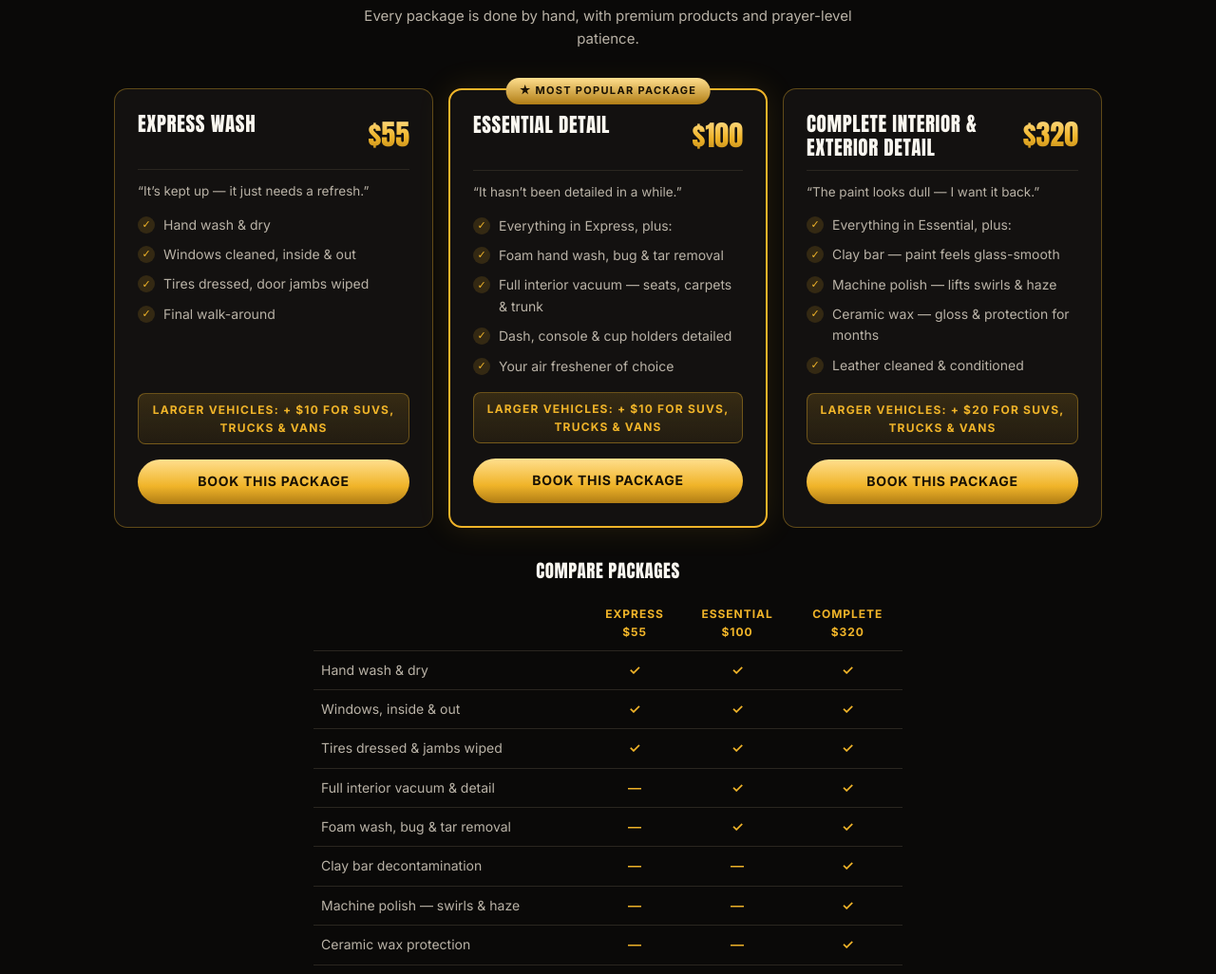
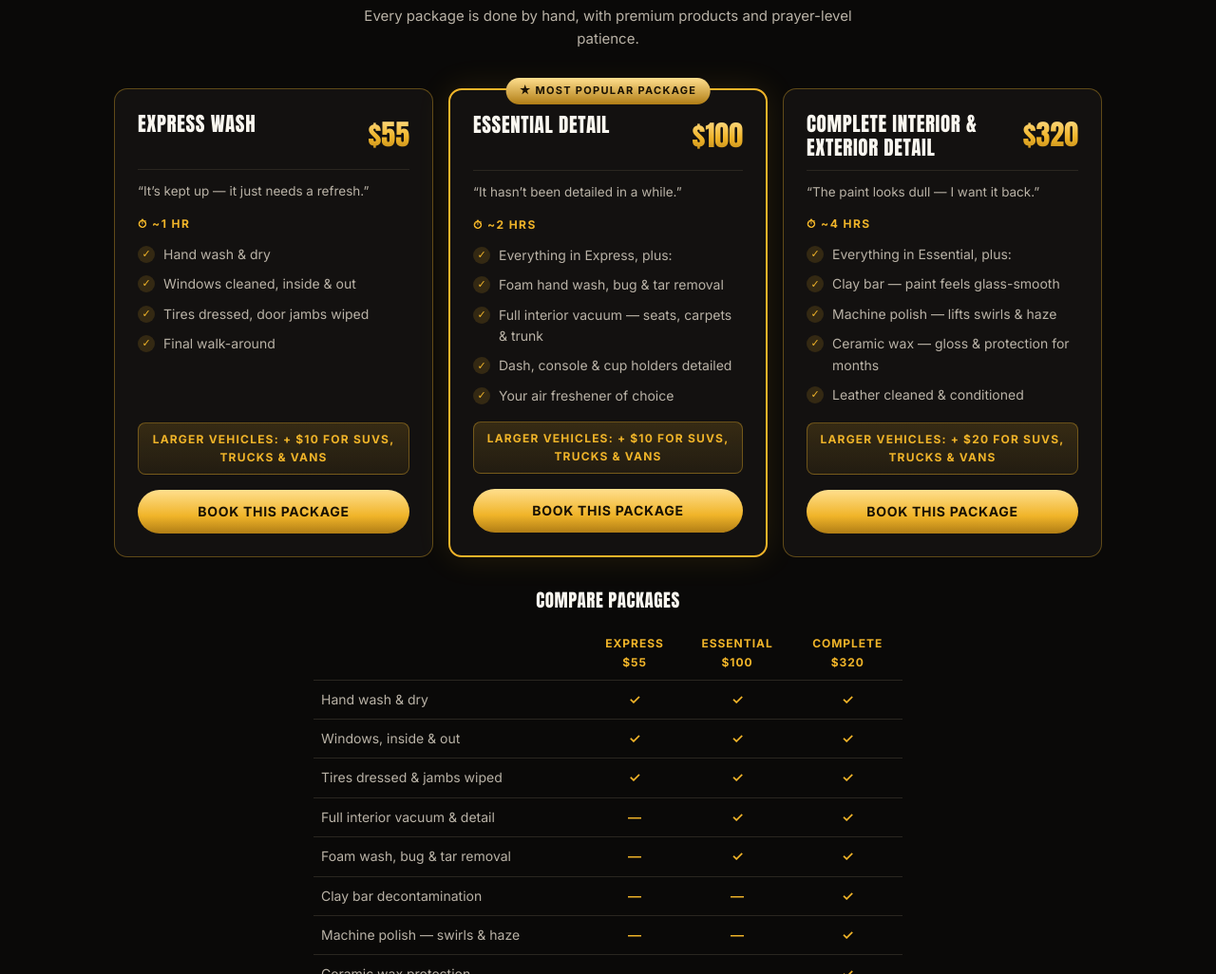
Before and after one commit to nick032021-ui/Spiritual-detail-website, a plain HTML site: page index.html in a window 1280 px wide. Shown: the part 919-1945 px from the top of the page at 95% size. Drawn offline with Linux system fonts and the light colour scheme; no server answers.

Commit message:
Show package duration on cards (~1 hr / ~2 hrs / ~4 hrs)

```diff
--- a/index.html
+++ b/index.html
@@ -97,6 +97,7 @@ section{padding:76px 0}
 .card ul{list-style:none;color:var(--fog);font-size:14px;display:grid;gap:9px}
 .card .feat-wrap{flex:1;display:flex;flex-direction:column;gap:4px}
 .card .blurb{color:var(--fog);font-size:13.5px;line-height:1.5;margin:-2px 0 14px}
+.card .dur{color:var(--gold);font-size:12px;font-weight:700;letter-spacing:.12em;text-transform:uppercase;margin:0 0 12px}
 .card .grp{font-family:'Anton',sans-serif;font-size:15px;letter-spacing:.09em;text-transform:uppercase;color:var(--gold);margin:10px 0 2px}
 .card .feat-wrap > .grp:first-child{margin-top:0}
 .card ul li{display:flex;gap:9px}
@@ -838,6 +839,7 @@ function renderServices(){
         <div class="price goldtext">$${s.price}</div>
       </div>
       ${s.blurb?`<p class="blurb">${s.blurb}</p>`:''}
+      ${s.dur?`<div class="dur">⏱ ${s.dur}</div>`:''}
       <div class="feat-wrap">${s.groups
         ? s.groups.map(g=>`<div class="grp">${g.title}</div><ul>${g.items.map(f=>`<li>${f}</li>`).join('')}</ul>`).join('')
         : `<ul>${s.feats.map(f=>`<li>${f}</li>`).join('')}</ul>`}</div>
```
